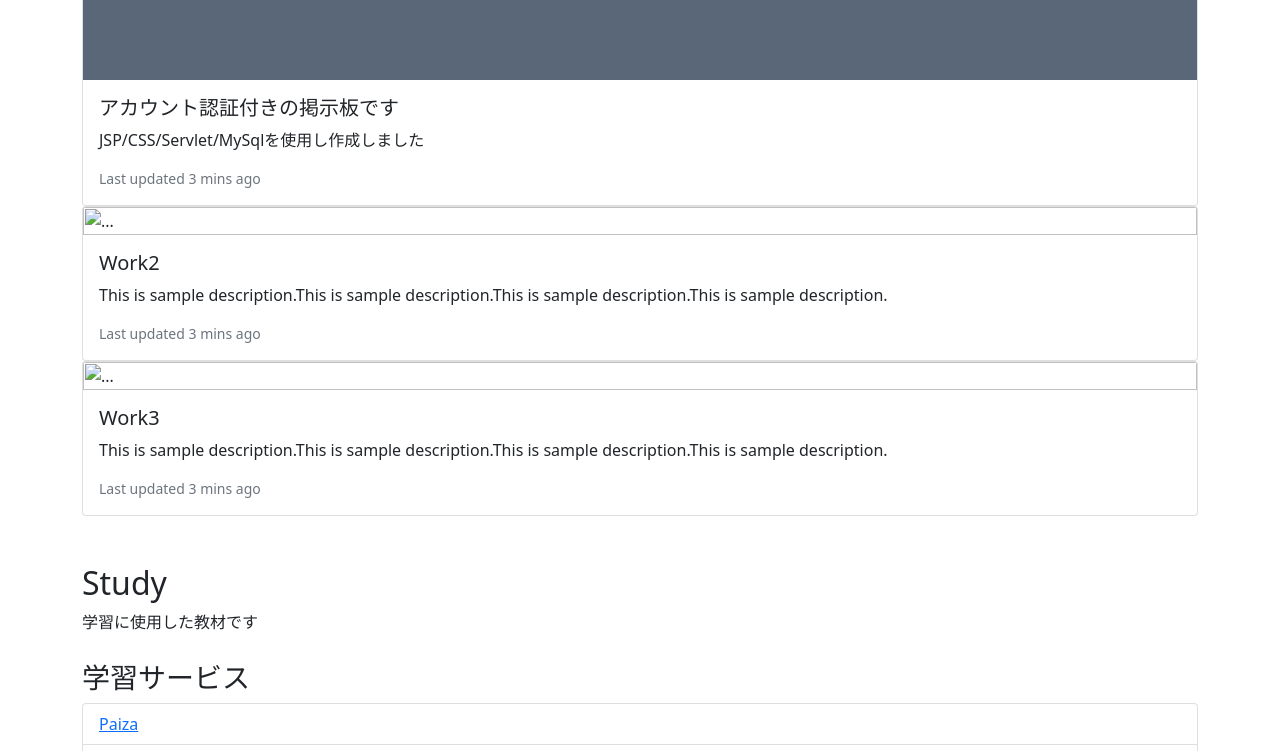
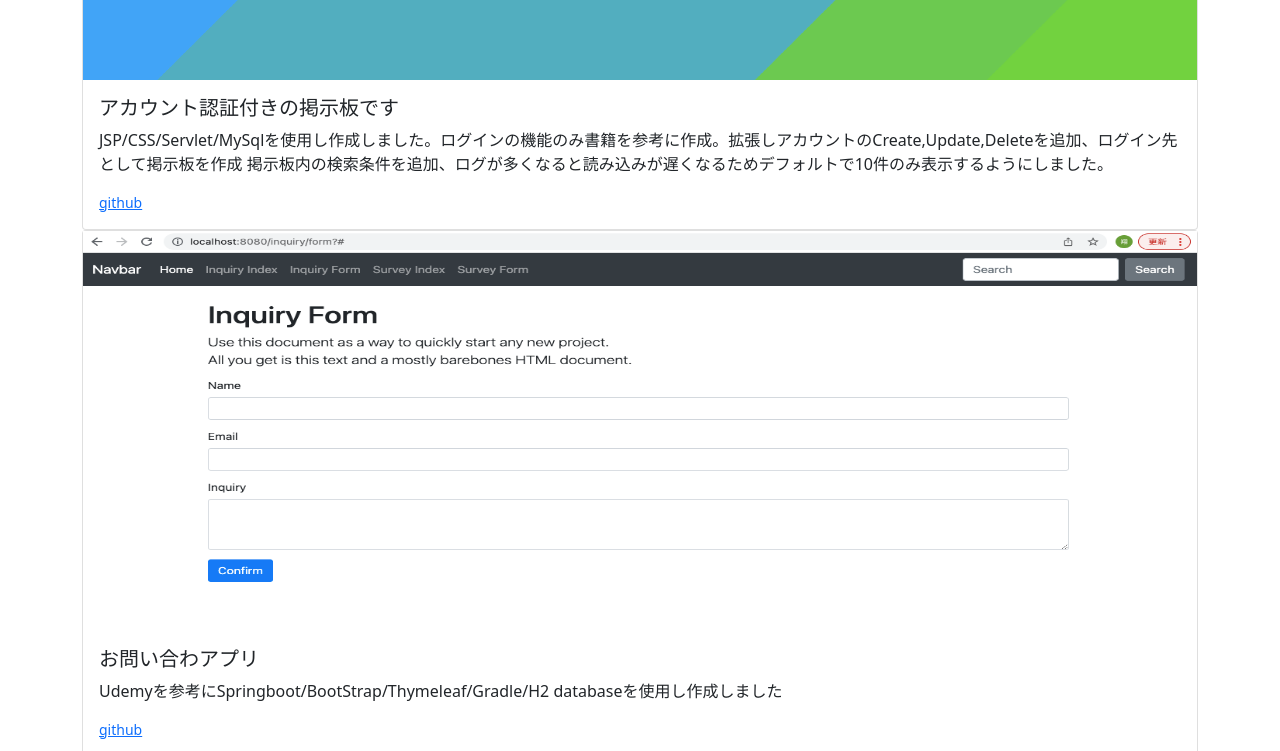
Before and after one commit to miyauchisyou21/portfolio, a plain HTML site: page Portfolio/WebContent/WEB-INF/index.html in a window 1280 px wide. Shown: the part 1800-2551 px from the top of the page. Drawn offline with nearby package versions, Linux system fonts and the light colour scheme.

Commit message:
index.html work部分の内容を変更pngファイルの追加

```diff
--- a/Portfolio/WebContent/WEB-INF/index.html
+++ b/Portfolio/WebContent/WEB-INF/index.html
@@ -132,24 +132,30 @@
 			</div>
               <div class="card-body">
                 <h5 class="card-title">アカウント認証付きの掲示板です</h5>
-                <p class="card-text">JSP/CSS/Servlet/MySqlを使用し作成しました</p>
-                <p class="card-text"><small class="text-muted">Last updated 3 mins ago</small></p>
+                <p class="card-text">JSP/CSS/Servlet/MySqlを使用し作成しました。ログインの機能のみ書籍を参考に作成。拡張しアカウントのCreate,Update,Deleteを追加、ログイン先として掲示板を作成
+                掲示板内の検索条件を追加、ログが多くなると読み込みが遅くなるためデフォルトで10件のみ表示するようにしました。</p>
+                <p class="card-text"><small class="text-muted"><a href="https://github.com/miyauchisyou21/BBS_Portfolio">github</a></small></p>
               </div>
             </div>
             <div class="card">
-              <img src="img/sample4.jpg" class="card-img-top" alt="...">
+              <div class="Work_slide2" id="makeImg">
+				  <img src="img/spring_app4.png"   alt="home">
+				  <img src="img/spring_app3.png"    alt="second">
+				  <img src="img/spring_app2.png"    alt="third">
+				  <img src="img/spring_app.png"    alt="fourth">
+			 </div>
               <div class="card-body">
-                <h5 class="card-title">Work2</h5>
-                <p class="card-text">This is sample description.This is sample description.This is sample description.This is sample description.</p>
-                <p class="card-text"><small class="text-muted">Last updated 3 mins ago</small></p>
+                <h5 class="card-title">お問い合わアプリ</h5>
+                <p class="card-text">Udemyを参考にSpringboot/BootStrap/Thymeleaf/Gradle/H2 databaseを使用し作成しました</p>
+                <p class="card-text"><small class="text-muted"><a href="https://github.com/miyauchisyou21/Spring_Portfolio">github</a></small></p>
               </div>
             </div>
             <div class="card">
-              <img src="img/sample4.jpg" class="card-img-top" alt="...">
+              <img src="img/spring_todoapp.png" class="card-img-top-3" >
               <div class="card-body">
-                <h5 class="card-title">Work3</h5>
-                <p class="card-text">This is sample description.This is sample description.This is sample description.This is sample description.</p>
-                <p class="card-text"><small class="text-muted">Last updated 3 mins ago</small></p>
+                <h5 class="card-title">ToDoApplication</h5>
+                <p class="card-text">上記同様、SpringFrameWork/Thymeleaf/Gradle/H2 databaseを使用し作成しました</p>
+                <p class="card-text"><small class="text-muted"><a href="https://github.com/miyauchisyou21/Spring_ToDoApp">github</a></small></p>
               </div>
             </div>
         </div>
--- a/Portfolio/WebContent/css/index.css
+++ b/Portfolio/WebContent/css/index.css
@@ -157,7 +157,7 @@
                     /* 画像のサイズに合わせて変更ください */
   width      : 100%;
   height     : 400px;
-  margin     : auto;      /* サンプルは中央寄せの背景：白 */
+  margin     : auto;
   background : #fff;
 }
 
@@ -168,25 +168,52 @@
   width      : inherit;
   height     : inherit;
   left       : -100%;
-  animation  : slideAnime 20s ease infinite;
+  animation  : slideAnime 35s ease infinite;
 }
 
 .Work_slide img:nth-of-type(1) { animation-delay: 0s }
-.Work_slide img:nth-of-type(2) { animation-delay: 4s }
-.Work_slide img:nth-of-type(3) { animation-delay: 8s }
-.Work_slide img:nth-of-type(4) { animation-delay: 12s }
-.Work_slide img:nth-of-type(5) { animation-delay: 16s }
+.Work_slide img:nth-of-type(2) { animation-delay: 7s }
+.Work_slide img:nth-of-type(3) { animation-delay: 14s }
+.Work_slide img:nth-of-type(4) { animation-delay: 21s }
+.Work_slide img:nth-of-type(5) { animation-delay: 28s }
 
 @keyframes slideAnime{
    0% { left: -100% }
-   2% { left: 0     }
-  18% { left: 0     }
-  20% { left: 100%  }
+   1% { left: 0     }
+  24% { left: 0     }
+  25% { left: 100%  }
  100% { left: 100%  }
 }
 .container py-4{
 	width:80%;
 }
-.study_p{
-	padding-bottom:1%;
+
+.card-img-top-3{
+  width      : 100%;
+  height     : 400px;
 }
+
+.Work_slide2 {
+  position   : relative;
+  overflow   : hidden;
+                    /* 画像のサイズに合わせて変更ください */
+  width      : 100%;
+  height     : 400px;
+  margin     : auto;
+  background : #fff;
+}
+
+.Work_slide2 img {
+   display    : block;
+  position   : absolute;
+                      /* 画像のサイズを表示エリアに合せる */
+  width      : inherit;
+  height     : inherit;
+  left       : -100%;
+  animation  : slideAnime 28s ease infinite;
+}
+
+.Work_slide2 img:nth-of-type(1) { animation-delay: 0s }
+.Work_slide2 img:nth-of-type(2) { animation-delay: 7s }
+.Work_slide2 img:nth-of-type(3) { animation-delay: 14s }
+.Work_slide2 img:nth-of-type(4) { animation-delay: 21s }
```
Also changed, not shown: Portfolio/WebContent/WEB-INF/img/spring_app.png (added), Portfolio/WebContent/WEB-INF/img/spring_app2.png (added), Portfolio/WebContent/WEB-INF/img/spring_app3.png (added), Portfolio/WebContent/WEB-INF/img/spring_app4.png (added), Portfolio/WebContent/WEB-INF/img/spring_todoapp.png (added), Portfolio/WebContent/css/mysql.png (deleted).
